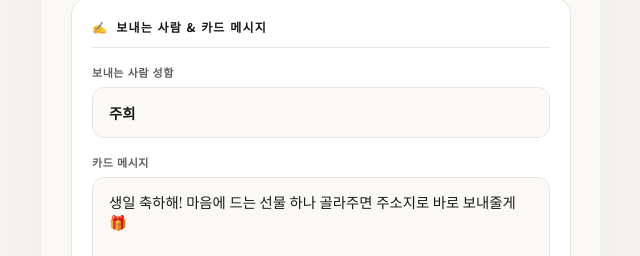
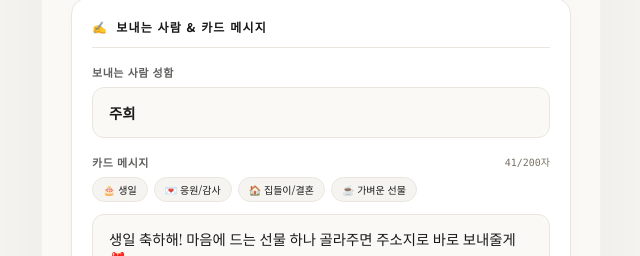
Before and after one commit to juhee77/share-present, a Next.js app in the folder frontend/: page / in a window 1280 px wide. Shown: the part 1037-1293 px from the top of the page, without its empty margins (319-959 px from the left). Built offline with nearby package versions, Linux system fonts and the light colour scheme; no server answers; a web font is replaced by a local one.

Commit message:
feat(curation): add character counter and quick recommendation chips to message card

```diff
--- a/frontend/src/app/page.tsx
+++ b/frontend/src/app/page.tsx
@@ -419,11 +419,40 @@ export default function CreateGiftPage() {
               />
             </div>
             <div>
-              <label className="block text-[11px] font-bold text-[#5e605d] uppercase tracking-wider mb-1.5">
-                카드 메시지
-              </label>
+              <div className="flex items-center justify-between mb-1.5">
+                <label className="block text-[11px] font-bold text-[#5e605d] uppercase tracking-wider">
+                  카드 메시지
+                </label>
+                <span className="text-[10px] font-mono text-[#7a7266]">
+                  {messageCard.length}/200자
+                </span>
+              </div>
+
+              {/* Quick Message Chips */}
+              <div className="flex gap-1.5 mb-2 overflow-x-auto pb-1 scrollbar-none">
+                {[
+                  { label: "🎂 생일", text: "생일 축하해! 마음에 드는 선물 하나 골라주면 주소지로 바로 보내줄게 🎁" },
+                  { label: "💌 응원/감사", text: "항상 곁에서 힘이 되어줘서 고마워. 당신의 일상에 작은 힐링이 되길 바라 🌿" },
+                  { label: "🏠 집들이/결혼", text: "새로운 시작을 진심으로 축하해! 공간을 따뜻하게 채워줄 선물이길 바라 ✨" },
+                  { label: "☕ 가벼운 선물", text: "오다 주웠다! 취향에 맞는 아이템으로 골라줘 ✦" },
+                ].map((preset) => (
+                  <button
+                    key={preset.label}
+                    type="button"
+                    onClick={() => {
+                      setMessageCard(preset.text);
+                      showToast(`${preset.label} 메시지가 적용되었습니다! ✍️`, "success");
+                    }}
+                    className="text-[10px] px-2.5 py-1 rounded-full bg-[#f6f4f0] hover:bg-[#eae6df] text-[#1a1a1a] border border-[#eae6df] whitespace-nowrap transition-colors"
+                  >
+                    {preset.label}
+                  </button>
+                ))}
+              </div>
+
               <textarea
                 rows={3}
+                maxLength={200}
                 value={messageCard}
                 onChange={(e) => setMessageCard(e.target.value)}
                 className="input-editorial resize-none font-serif text-sm"
```
